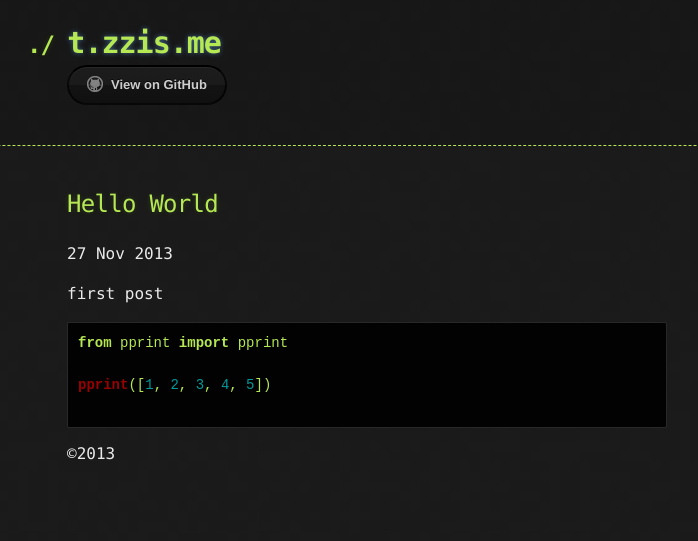
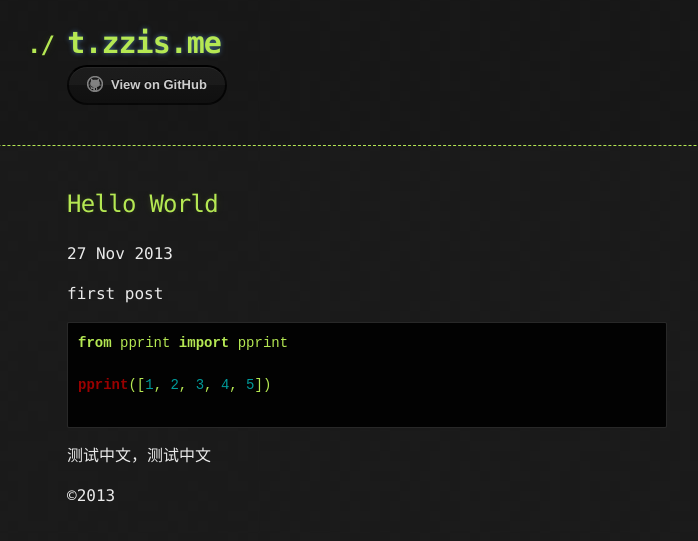
Before and after one commit to oxUnd/blog, a Jekyll site: the page built from _posts/2013-11-27-helloworld.markdown, in a window 1280 px wide. Shown: the top 541 px of the page, without its empty margins (273-971 px from the left). Built offline with Jekyll 4.4.1, drawn with Linux system fonts in a browser that asks for light colours; Markdown is read by kramdown in place of the engine named in the settings.

Commit message:
new post

````diff
--- a/_posts/2013-11-27-helloworld.markdown
+++ b/_posts/2013-11-27-helloworld.markdown
@@ -14,3 +14,5 @@ from pprint import pprint
 pprint([1, 2, 3, 4, 5])
 
 ```
+
+测试中文，测试中文
````
